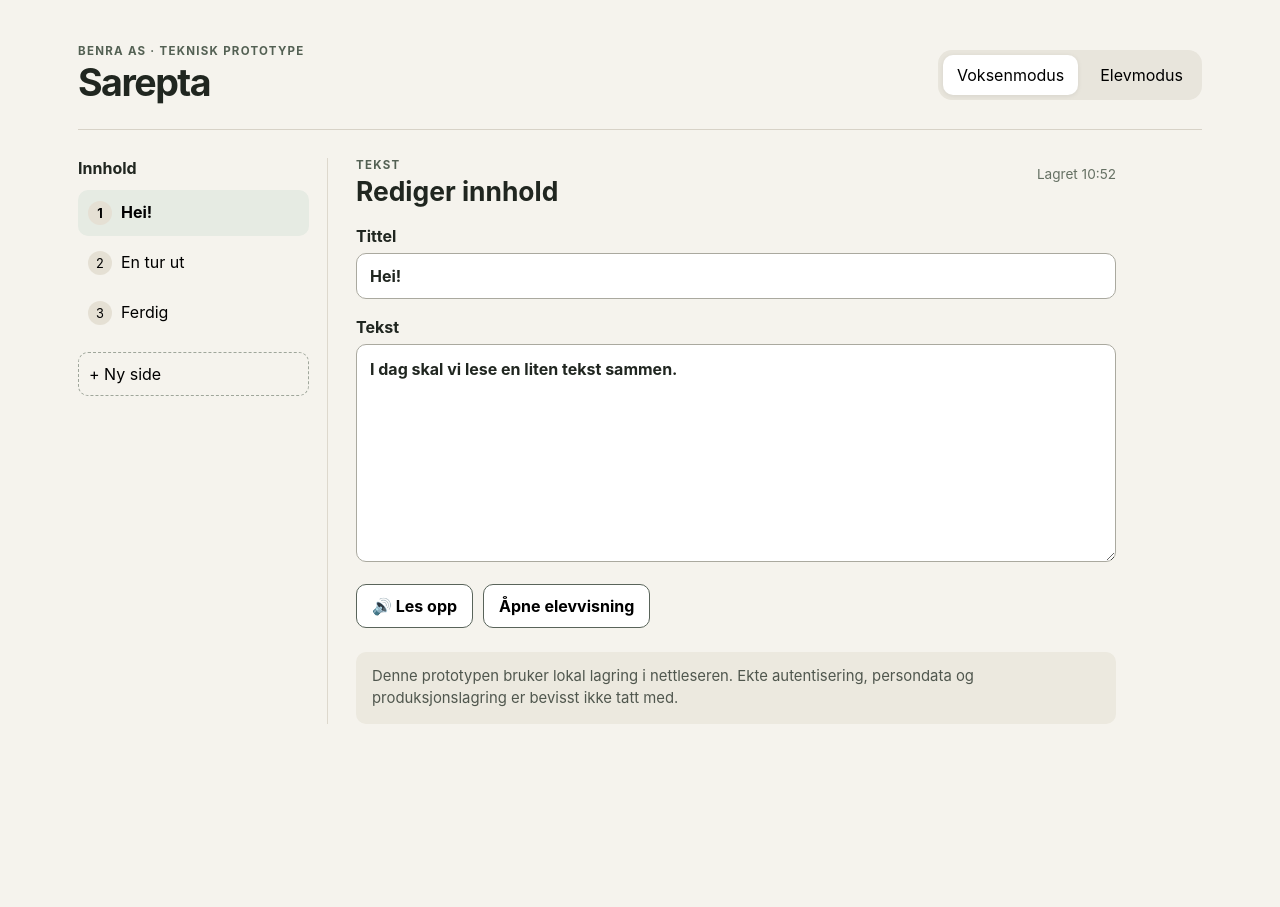
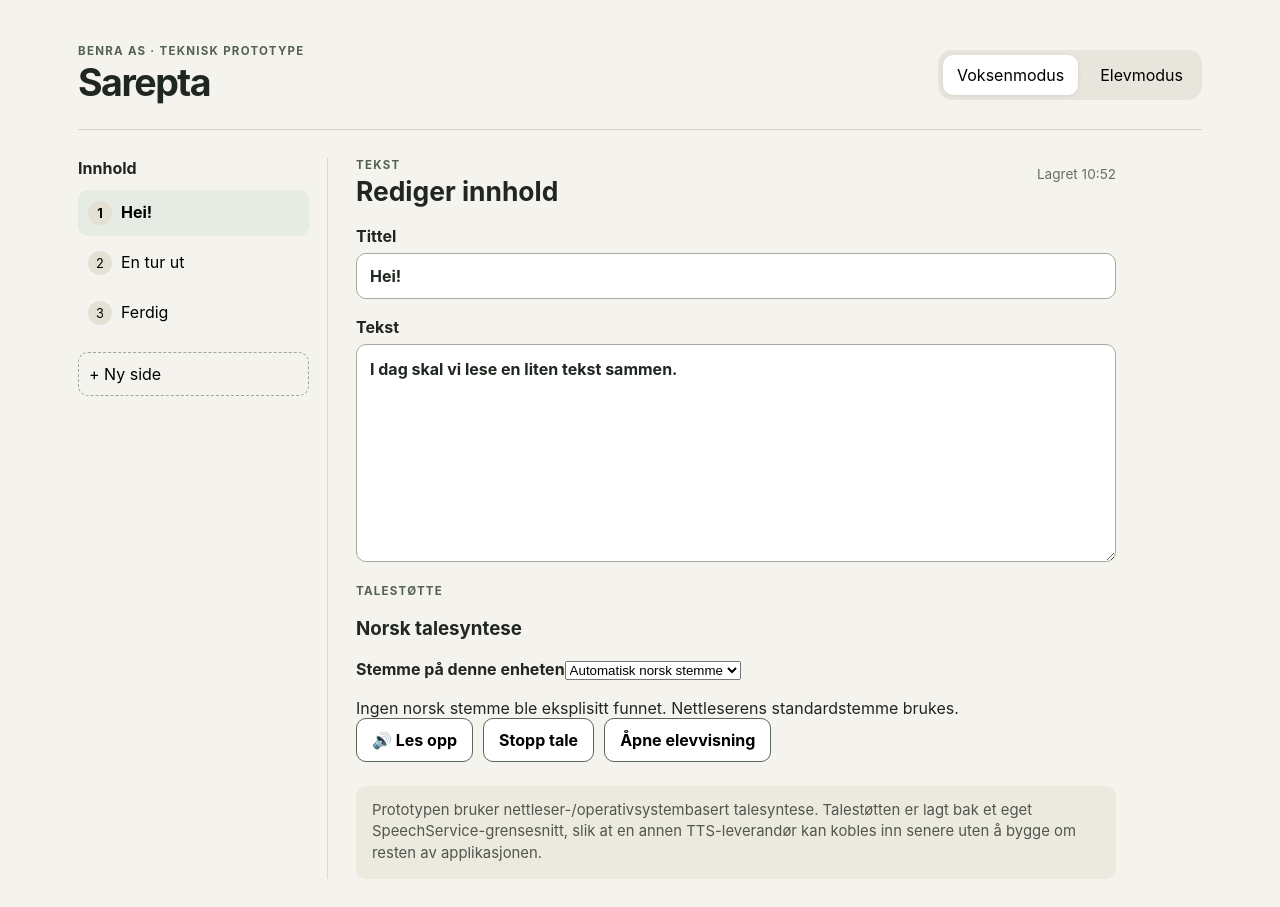
Before and after one commit to SuleBenme/benra-sarepta-prototype, a React (Vite) app in the folder frontend/: page / in a window 1280 px wide. Before the commit the page ends 800 px from the top, so only its background shows below. Built offline with nearby package versions, Linux system fonts and the light colour scheme.

Commit message:
Add Norwegian voice selector and SpeechService integration

```diff
--- a/frontend/src/main.jsx
+++ b/frontend/src/main.jsx
@@ -1,5 +1,6 @@
 import React, { useEffect, useState } from 'react'
 import { createRoot } from 'react-dom/client'
+import { speechService } from './speechService'
 import './styles.css'
 
 const defaultPages = [
@@ -7,14 +8,6 @@ const defaultPages = [
   { id: 2, title: 'En tur ut', text: 'Solen skinner. Vi tar på sko og går ut.' },
   { id: 3, title: 'Ferdig', text: 'Bra jobbet. Nå er teksten ferdig.' },
 ]
-
-function speak(text) {
-  if (!('speechSynthesis' in window)) return
-  window.speechSynthesis.cancel()
-  const utterance = new SpeechSynthesisUtterance(text)
-  utterance.lang = 'nb-NO'
-  window.speechSynthesis.speak(utterance)
-}
 
 function App() {
   const [mode, setMode] = useState('adult')
@@ -27,6 +20,27 @@ function App() {
   })
   const [active, setActive] = useState(0)
   const [savedAt, setSavedAt] = useState(null)
+  const [voices, setVoices] = useState([])
+  const [selectedVoice, setSelectedVoice] = useState(() => localStorage.getItem('sarepta-voice') || '')
+
+  useEffect(() => {
+    const loadVoices = () => {
+      const norwegian = speechService.getNorwegianVoices()
+      const all = speechService.getAvailableVoices()
+      setVoices(norwegian.length ? norwegian : all)
+    }
+
+    loadVoices()
+
+    if ('speechSynthesis' in window) {
+      window.speechSynthesis.addEventListener('voiceschanged', loadVoices)
+      return () => window.speechSynthesis.removeEventListener('voiceschanged', loadVoices)
+    }
+  }, [])
+
+  useEffect(() => {
+    if (selectedVoice) localStorage.setItem('sarepta-voice', selectedVoice)
+  }, [selectedVoice])
 
   useEffect(() => {
     const timer = setTimeout(() => {
@@ -39,6 +53,7 @@ function App() {
   useEffect(() => {
     const onKey = (event) => {
       if (mode !== 'student') return
+
       if (['ArrowRight', ' '].includes(event.key)) {
         event.preventDefault()
         setActive(i => Math.min(i + 1, pages.length - 1))
@@ -48,12 +63,13 @@ function App() {
       } else if (event.key.toLowerCase() === 't') {
         event.preventDefault()
         const page = pages[active]
-        speak(`${page.title}. ${page.text}`)
+        speechService.speak(`${page.title}. ${page.text}`, selectedVoice)
       }
     }
+
     window.addEventListener('keydown', onKey)
     return () => window.removeEventListener('keydown', onKey)
-  }, [mode, pages, active])
+  }, [mode, pages, active, selectedVoice])
 
   const current = pages[active] || pages[0]
 
@@ -63,6 +79,10 @@ function App() {
 
   const addPage = () => {
     setPages(prev => [...prev, { id: Date.now(), title: 'Ny side', text: 'Skriv tekst her.' }])
+  }
+
+  const readCurrentPage = () => {
+    speechService.speak(`${current.title}. ${current.text}`, selectedVoice)
   }
 
   return (
@@ -112,19 +132,48 @@ function App() {
               <textarea rows="8" value={current.text} onChange={event => updatePage(active, 'text', event.target.value)} />
             </label>
 
+            <section className="speechPanel" aria-labelledby="speech-heading">
+              <div>
+                <div className="eyebrow">Talestøtte</div>
+                <h3 id="speech-heading">Norsk talesyntese</h3>
+              </div>
+
+              <label className="voiceLabel">
+                Stemme på denne enheten
+                <select value={selectedVoice} onChange={event => setSelectedVoice(event.target.value)}>
+                  <option value="">Automatisk norsk stemme</option>
+                  {voices.map(voice => (
+                    <option key={voice.voiceURI} value={voice.voiceURI}>
+                      {voice.name} ({voice.lang})
+                    </option>
+                  ))}
+                </select>
+              </label>
+
+              <div className="speechMeta">
+                {speechService.isSupported()
+                  ? voices.length
+                    ? `${voices.length} relevant(e) stemme(r) funnet på denne enheten.`
+                    : 'Ingen norsk stemme ble eksplisitt funnet. Nettleserens standardstemme brukes.'
+                  : 'Nettleseren støtter ikke Web Speech API.'}
+              </div>
+            </section>
+
             <div className="actions">
-              <button onClick={() => speak(`${current.title}. ${current.text}`)}>🔊 Les opp</button>
+              <button onClick={readCurrentPage}>🔊 Les opp</button>
+              <button onClick={() => speechService.stop()}>Stopp tale</button>
               <button onClick={() => setMode('student')}>Åpne elevvisning</button>
             </div>
 
             <div className="note">
-              Denne prototypen bruker lokal lagring i nettleseren. Ekte autentisering, persondata og produksjonslagring er bevisst ikke tatt med.
+              Prototypen bruker nettleser-/operativsystembasert talesyntese. Talestøtten er lagt bak et eget SpeechService-grensesnitt, slik at en annen TTS-leverandør kan kobles inn senere uten å bygge om resten av applikasjonen.
             </div>
           </section>
         </section>
       ) : (
         <section className="student" aria-label="Elevmodus">
           <div className="progress" aria-label={`Side ${active + 1} av ${pages.length}`}>{active + 1} / {pages.length}</div>
+
           <article className="studentCard" tabIndex="0">
             <h2>{current.title}</h2>
             <p>{current.text}</p>
@@ -132,13 +181,18 @@ function App() {
 
           <div className="studentActions">
             <button disabled={active === 0} onClick={() => setActive(i => Math.max(i - 1, 0))}>← Forrige</button>
-            <button onClick={() => speak(`${current.title}. ${current.text}`)}>🔊 Les opp</button>
+            <button onClick={readCurrentPage}>🔊 Les opp</button>
             <button disabled={active === pages.length - 1} onClick={() => setActive(i => Math.min(i + 1, pages.length - 1))}>Neste →</button>
+          </div>
+
+          <div className="studentVoice">
+            Tale: {voices.find(v => v.voiceURI === selectedVoice)?.name || 'automatisk norsk stemme'}
           </div>
 
           <div className="switchHelp">
             Brytersimulering: <kbd>←</kbd> forrige · <kbd>→</kbd> eller <kbd>mellomrom</kbd> neste · <kbd>T</kbd> les opp
           </div>
+
           <button className="backBtn" onClick={() => setMode('adult')}>Tilbake til voksenmodus</button>
         </section>
       )}
```
